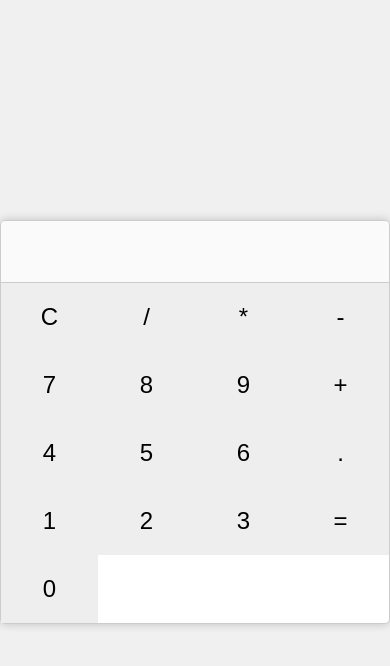
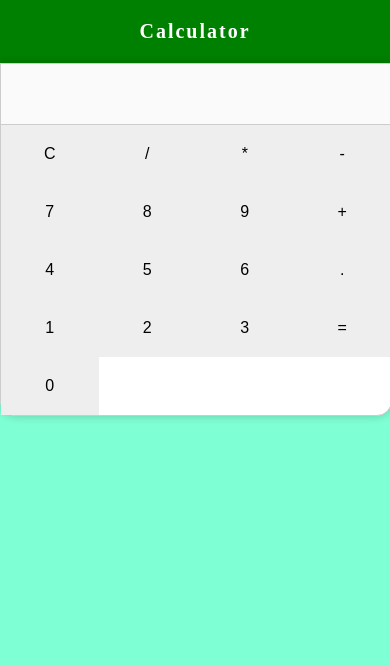
Before and after one commit to shakil1866/codsoft_calculator, a plain HTML site: page index.html in a window 390 px wide. Drawn offline with Linux system fonts and the light colour scheme.

Commit message:
layout change

```diff
--- a/index.html
+++ b/index.html
@@ -7,7 +7,12 @@
     <link rel="stylesheet" href="style.css">
 </head>
 <body>
+    <div class="main_cal">
 
+<main >
+    <nav>
+         <h1>Calculator</h1>
+        </nav>
     <div class="calculator">
         <input type="text" id="display" disabled style="
         height: 61.11111px; padding-right: 15px;"
@@ -33,6 +38,8 @@
             <button onclick="appendToDisplay('0')">0</button>
         </div>
     </div>
+</main>
+</div>
     <script src="script.js"></script>
 </body>
 </html>
--- a/style.css
+++ b/style.css
@@ -1,15 +1,39 @@
-body {
-    display: flex;
+*{
+    padding: 0px;
+    margin: 0px;
+}
+body{
+    /* height: 100vh; */
+    background-color: aquamarine;
+}
+nav{
+    text-align: center;
+    padding: 20px;
+    background-color: green;
+    /* width: 50%; */
+}
+nav h1{
+    font-size: 30px;
+    font-weight: 700;
+    color: white;
+    letter-spacing: 2px;
+}
+main{
+    width: 50%;
+       display: flex;
+       flex-direction: column;
     justify-content: center;
-    align-items: center;
-    height: 100vh;
-    background-color: #f0f0f0;
+    align-self: center;
     margin: 0;
+    position: relative;
+    left: 25%;
 }
 
 .calculator {
     border: 1px solid #ccc;
-    border-radius: 5px;
+    border-end-end-radius:15px;
+    border-end-start-radius:  15px;
+
     box-shadow: 0 0 10px rgba(0, 0, 0, 0.2);
     background: #fff;
 }
@@ -45,3 +69,23 @@ button:hover {
 button:active {
     background: #ccc;
 }
+
+@media only screen and (max-width: 500px)  {
+    nav h1 {
+        font-size: 20px;
+    }
+   .calculator {
+    width: 100%;
+    }
+    #display {
+        font-size: 1.5em;
+    }
+    button {
+        font-size: 1em;
+    }
+    main {
+        /* margin: 10px; */
+        width: 100%;
+        left: 0;
+    }
+}
```
